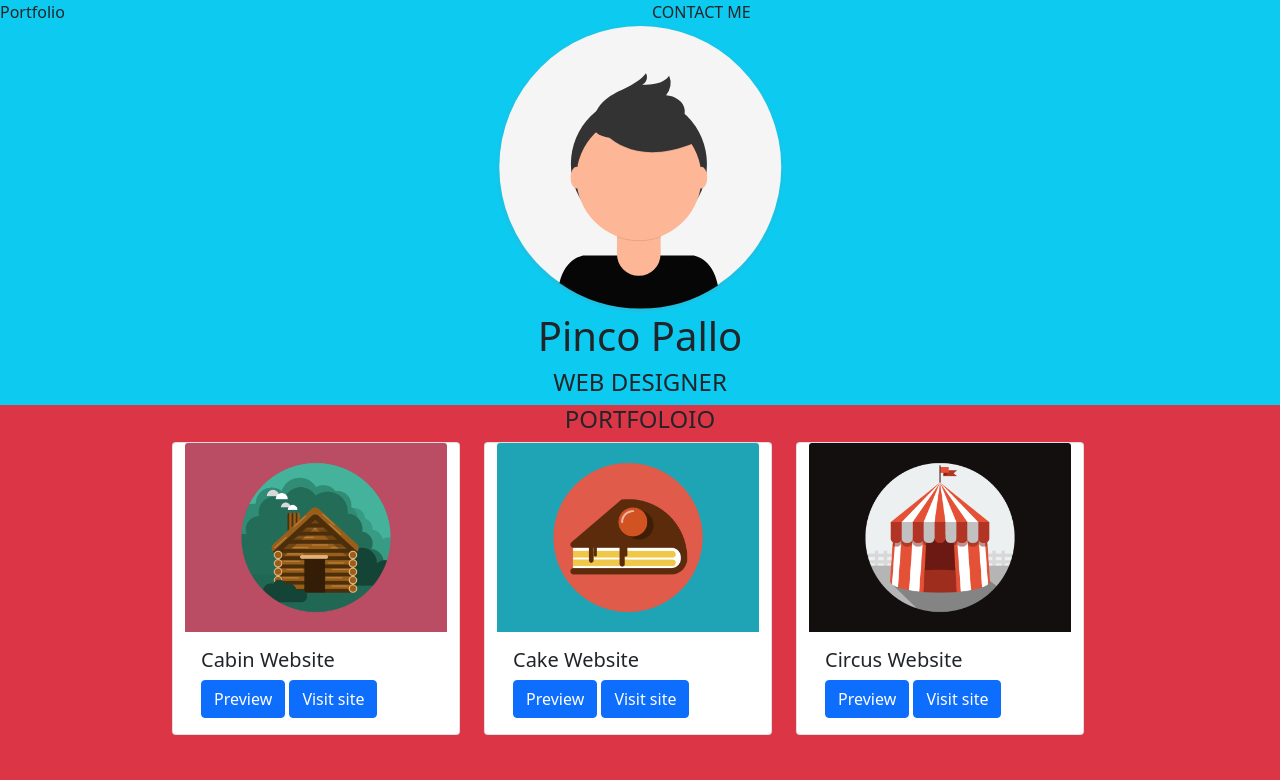
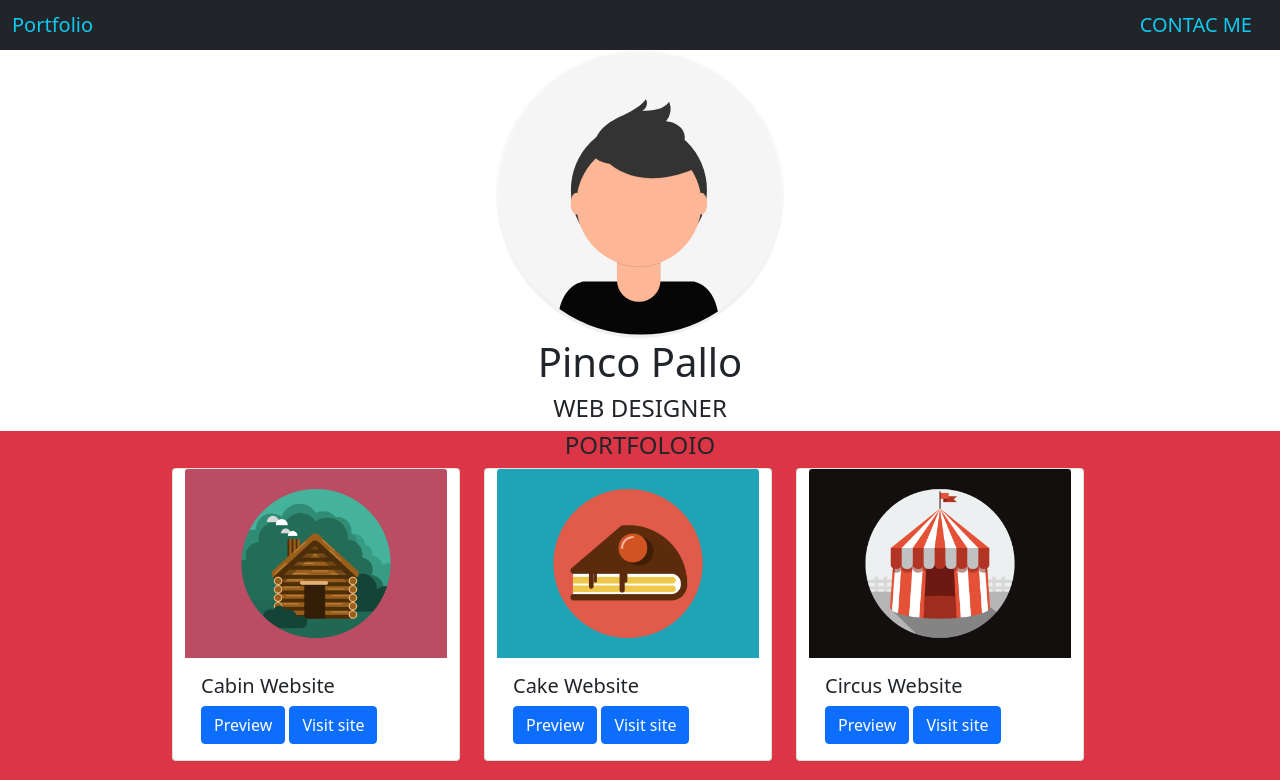
Before and after one commit to Agrippino/bootstrap-js-freelancer, a plain HTML site: page index.html in a window 1280 px wide. Shown: the top 780 px of the page. Drawn offline with nearby package versions, Linux system fonts and the light colour scheme.

Commit message:
creata nav bar

```diff
--- a/index.html
+++ b/index.html
@@ -11,15 +11,14 @@
     <title>Freelancer</title>
   </head>
   <body>
+    <nav class="navbar navbar-light bg-dark">
+      <div class="container-fluid">
+        <a class="navbar-brand mb-0 h1 text-info" href=# >Portfolio</a>
+          <a class="navbar-brand mb-0 h1 text-info" href=contact >CONTAC ME</a>
+      </div>
+    </nav>
     <header>
         <div id="portafolio e contatti">
-            <div class="row justify-content-md-center  bg-info">
-              <div class="col-6 text-left">
-                Portfolio
-              </div>
-              <div class="col-6 text-right">
-                CONTACT ME
-              </div>
               <div class="row justify-content-md-center">
               <div class="col-12">
               <img src="img\undraw_profile_pic_ic5t.svg" class="rounded mx-auto d-block img-fluid" style="width: 18rem" alt="imamgine omino">
```
